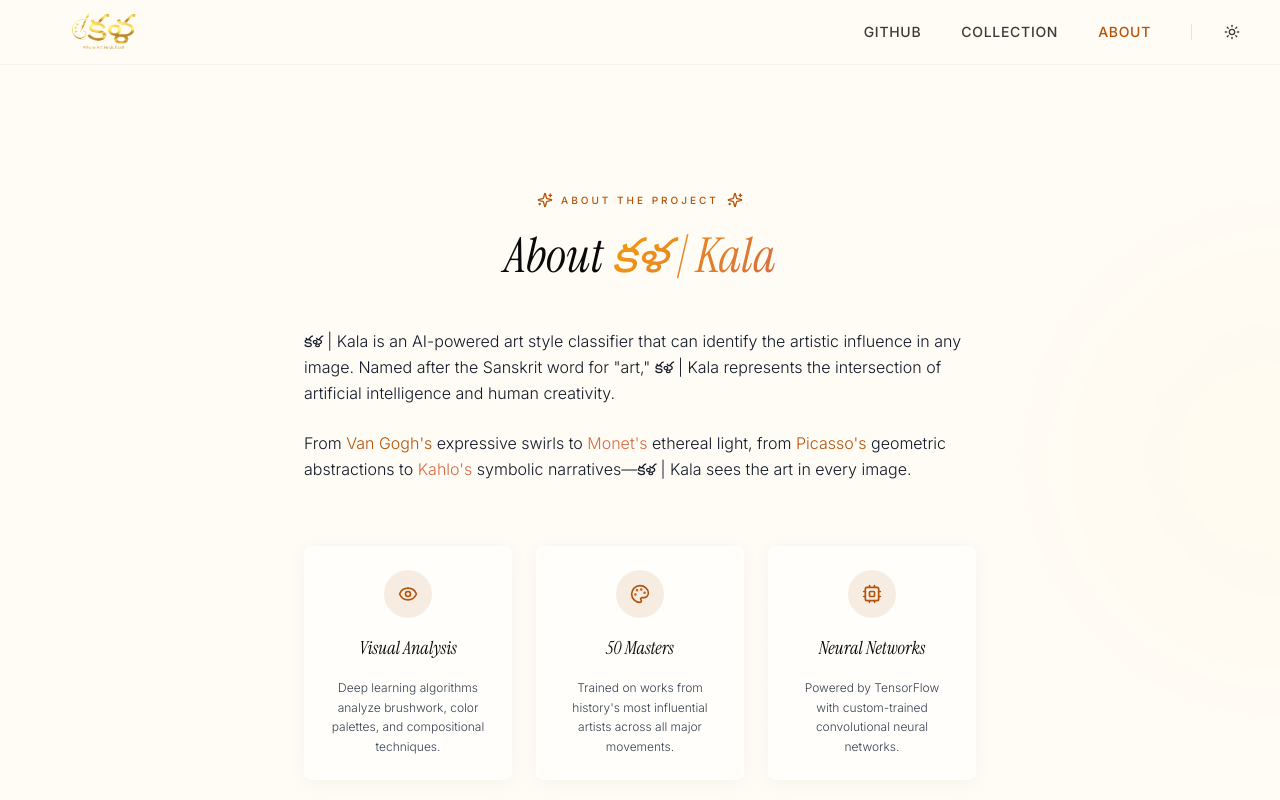
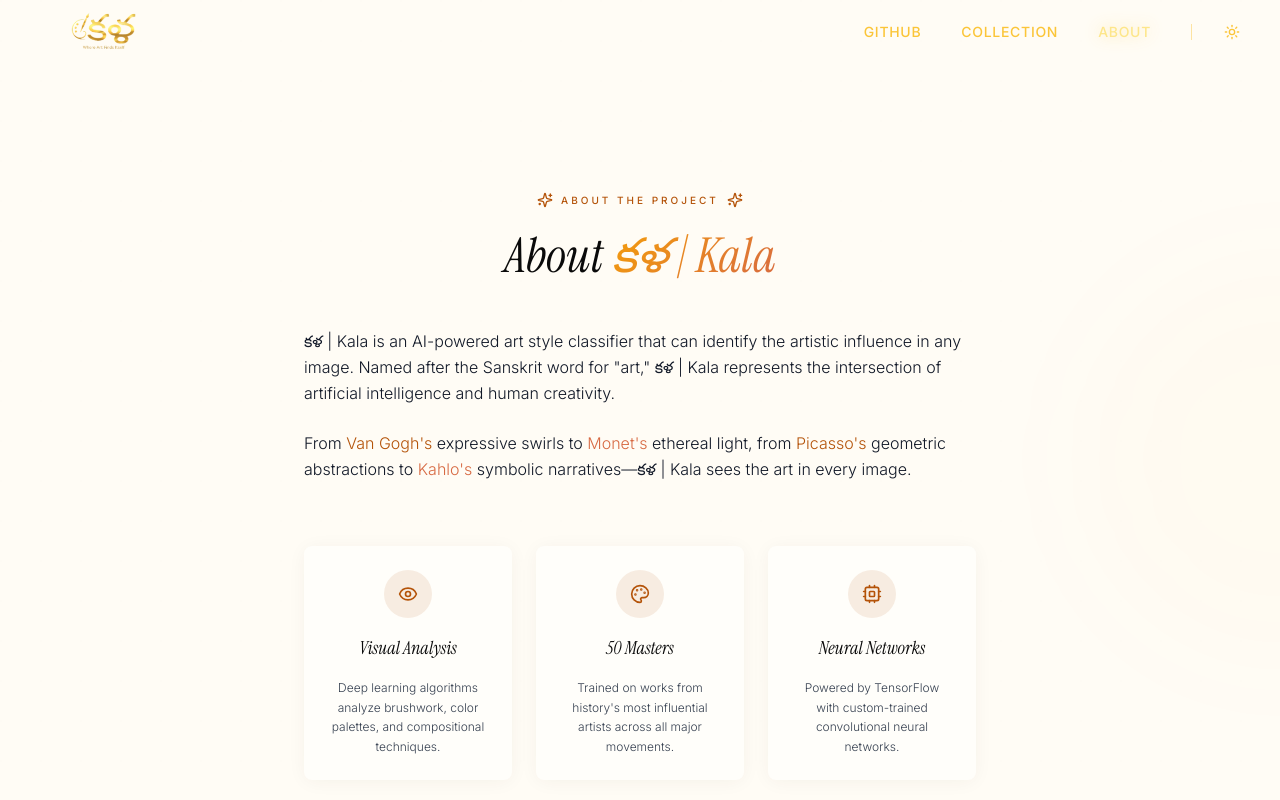
Before and after one commit to b-rahul07/kala-art-ai, a React (Vite) app: page /about in a window 1280 px wide. Shown: the top 800 px of the page. Built offline with nearby package versions, Linux system fonts and the light colour scheme; the HTML template or start-up script is replaced by a standard one.

Commit message:
UI: seamless navbar materialization and golden theme unity

```diff
--- a/src/components/Header.tsx
+++ b/src/components/Header.tsx
@@ -7,40 +7,36 @@ const Header = () => {
   const location = useLocation();
   const [scrolled, setScrolled] = useState(false);
 
-  // Track scroll position
+  // Track scroll position globally - persists across page navigations
   useEffect(() => {
     const handleScroll = () => {
       setScrolled(window.scrollY > 20);
     };
 
+    // Check initial scroll position
+    handleScroll();
+
     window.addEventListener('scroll', handleScroll);
     return () => window.removeEventListener('scroll', handleScroll);
-  }, []);
+  }, [location.pathname]); // Re-run when route changes
 
-  // Use golden text on home page, dark text on other pages
-  const isHomePage = location.pathname === '/';
+  // Seamless materialization background with backdrop blur
+  const headerBg = scrolled
+    ? 'bg-black/60 backdrop-blur-xl border-b border-amber-900/20'
+    : 'bg-transparent';
 
-  // Golden theme for home page, standard for other pages
-  const textColor = isHomePage
-    ? 'text-amber-400 hover:text-white'
-    : 'text-foreground/80 hover:text-foreground';
-  const activeColor = isHomePage
-    ? 'text-white'
-    : 'text-amber-700 dark:text-gold';
+  // Universal golden accent styling for all links
+  const linkStyle = 'text-amber-400/90 hover:text-amber-200 hover:drop-shadow-[0_0_8px_rgba(251,191,36,0.4)] transition-all duration-300';
 
-  // Dynamic background based on scroll - deep charcoal when scrolled
-  const headerBg = scrolled
-    ? 'bg-black/90 backdrop-blur-lg border-b border-amber-400/20'
-    : isHomePage
-      ? 'bg-transparent backdrop-blur-sm'
-      : 'bg-background/80 backdrop-blur-md border-b border-border/40';
+  // Active link styling with brighter gold
+  const activeLinkStyle = 'text-amber-200 drop-shadow-[0_0_8px_rgba(251,191,36,0.4)]';
 
   return (
     <motion.header
       initial={{ y: -100 }}
       animate={{ y: 0 }}
       transition={{ duration: 0.6, ease: [0.22, 1, 0.36, 1] }}
-      className={`fixed top-0 left-0 w-full z-50 transition-all duration-300 ${headerBg}`}
+      className={`fixed top-0 left-0 w-full z-[100] transition-all duration-500 ${headerBg}`}
     >
       <div className="container mx-auto flex h-16 items-center justify-between px-4 md:px-8">
         <Link to="/" className="flex items-center group">
@@ -58,30 +54,26 @@ const Header = () => {
             href="https://github.com/b-rahul07/kala-art-ai"
             target="_blank"
             rel="noopener noreferrer"
-            className={`text-xs md:text-sm font-medium uppercase tracking-wider transition-colors px-2 py-2 ${textColor}`}
+            className={`text-xs md:text-sm font-medium uppercase tracking-wider px-2 py-2 ${linkStyle}`}
           >
             GitHub
           </a>
           <Link
             to="/collection"
-            className={`text-xs md:text-sm font-medium uppercase tracking-wider transition-colors px-2 py-2 ${location.pathname === "/collection"
-              ? activeColor
-              : textColor
+            className={`text-xs md:text-sm font-medium uppercase tracking-wider px-2 py-2 ${location.pathname === "/collection" ? activeLinkStyle : linkStyle
               }`}
           >
             Collection
           </Link>
           <Link
             to="/about"
-            className={`text-xs md:text-sm font-medium uppercase tracking-wider transition-colors px-2 py-2 ${location.pathname === "/about"
-              ? activeColor
-              : textColor
+            className={`text-xs md:text-sm font-medium uppercase tracking-wider px-2 py-2 ${location.pathname === "/about" ? activeLinkStyle : linkStyle
               }`}
           >
             About
           </Link>
           <div className="ml-2 h-4 w-px bg-amber-400/40" />
-          <ThemeToggle isHomePage={isHomePage} />
+          <ThemeToggle />
         </nav>
       </div>
     </motion.header>
--- a/src/components/ThemeToggle.tsx
+++ b/src/components/ThemeToggle.tsx
@@ -2,22 +2,16 @@ import { motion } from "framer-motion";
 import { Moon, Sun } from "lucide-react";
 import { useTheme } from "@/hooks/use-theme";
 
-interface ThemeToggleProps {
-  isHomePage?: boolean;
-}
-
-const ThemeToggle = ({ isHomePage = false }: ThemeToggleProps) => {
+const ThemeToggle = () => {
   const { theme, toggleTheme } = useTheme();
 
-  // Match navigation link styling
-  const iconColor = isHomePage
-    ? 'text-amber-400 hover:text-white'
-    : 'text-foreground/80 hover:text-foreground';
+  // Match navigation link styling - universal golden accent
+  const iconStyle = 'text-amber-400/90 hover:text-amber-200 hover:drop-shadow-[0_0_8px_rgba(251,191,36,0.4)] transition-all duration-300';
 
   return (
     <motion.button
       onClick={toggleTheme}
-      className={`relative flex h-8 w-8 items-center justify-center transition-colors duration-300 ${iconColor}`}
+      className={`relative flex h-8 w-8 items-center justify-center ${iconStyle}`}
       whileHover={{ scale: 1.1 }}
       whileTap={{ scale: 0.95 }}
       aria-label={`Switch to ${theme === "light" ? "dark" : "light"} mode`}
```
